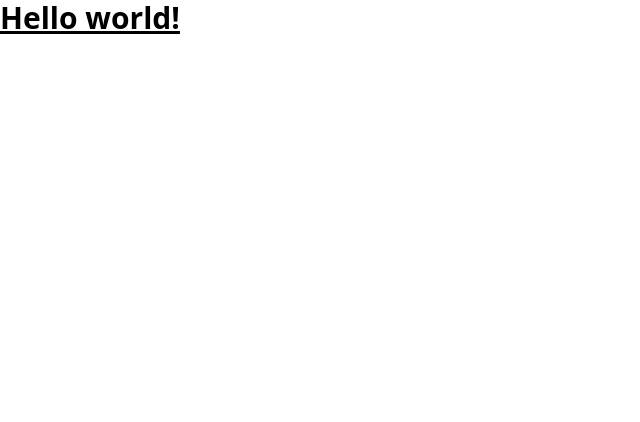
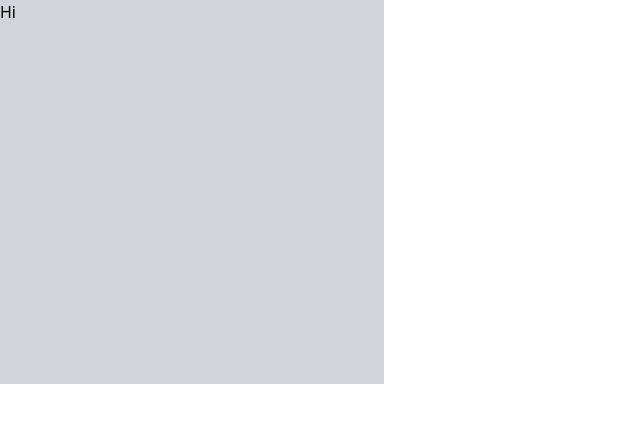
Before and after one commit to knock-version-1-0/frontend, a Next.js app: page / in a window 1280 px wide. Shown: the top 422 px of the page, without its empty margins (0-640 px from the left). Built offline with nearby package versions, Linux system fonts and the light colour scheme.

Commit message:
Feat: tailwind setting 완료

```diff
--- a/package.json
+++ b/package.json
@@ -20,8 +20,8 @@
     "typescript": "5.0.3"
   },
   "devDependencies": {
-    "autoprefixer": "^10.4.14",
-    "postcss": "^8.4.21",
+    "postcss-flexbugs-fixes": "^5.0.2",
+    "postcss-preset-env": "^8.3.0",
     "tailwindcss": "^3.3.1"
   }
 }
--- a/pages/index.tsx
+++ b/pages/index.tsx
@@ -1,7 +1,7 @@
 export default function Home() {
   return (
-    <h1 className="text-3xl font-bold underline">
-      Hello world!
-    </h1>
+    <div className='bg-gray-300 w-96 h-96'>
+      <span>Hi</span>
+    </div>
   )
 }
--- /dev/null
+++ b/postcss.config.js
@@ -0,0 +1,7 @@
+module.exports = {
+  plugins: [
+    'postcss-flexbugs-fixes',
+    'postcss-preset-env',
+    'tailwindcss',
+  ],
+};
--- a/tailwind.config.js
+++ b/tailwind.config.js
@@ -1,7 +1,6 @@
 /** @type {import('tailwindcss').Config} */
 module.exports = {
   content: [
-    "./app/**/*.{js,ts,jsx,tsx}",
     "./pages/**/*.{js,ts,jsx,tsx}",
     "./components/**/*.{js,ts,jsx,tsx}",
   ],
```
Also changed, not shown: 2 other files (tests, documents, lock files or other folders).
